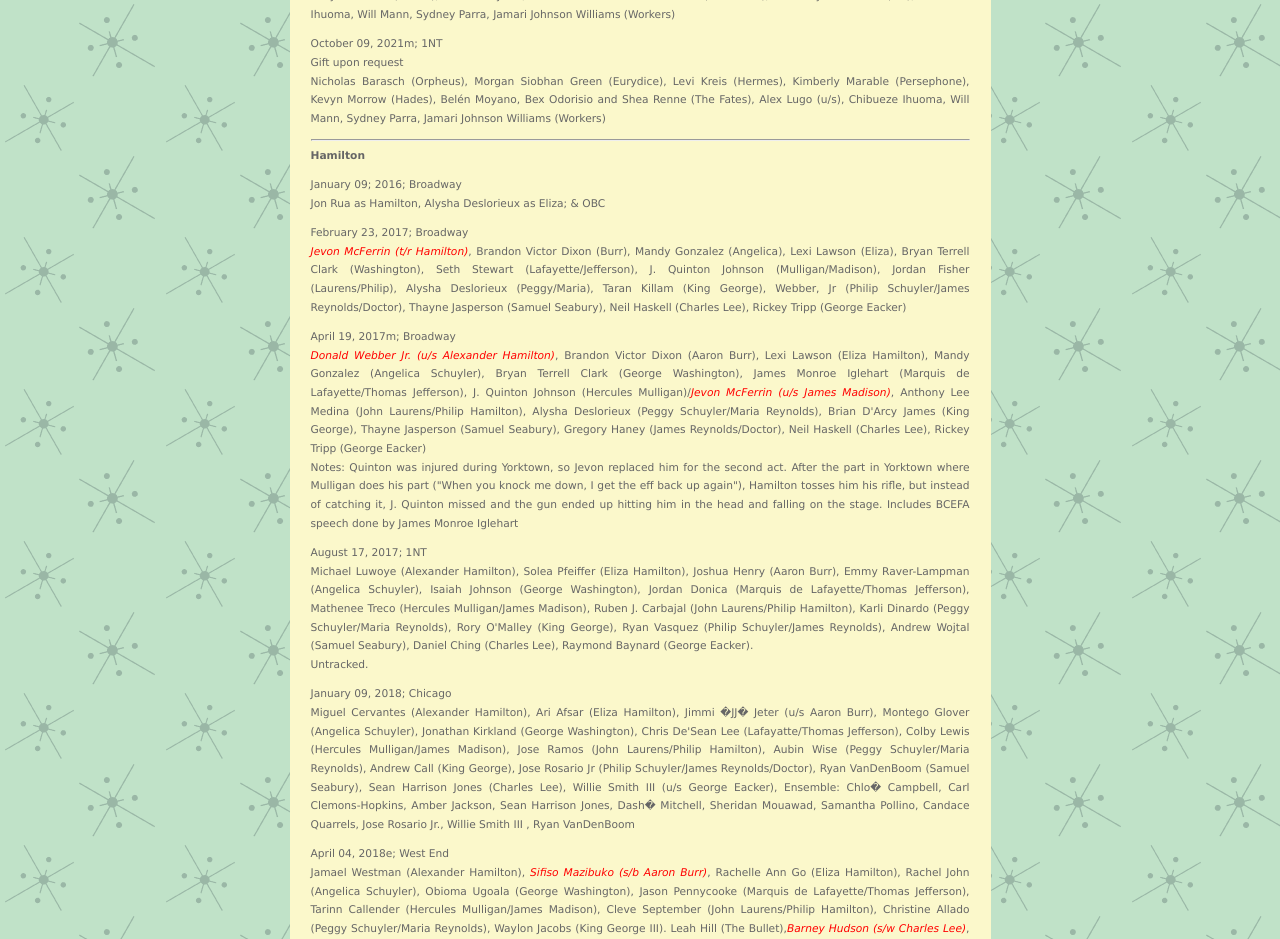
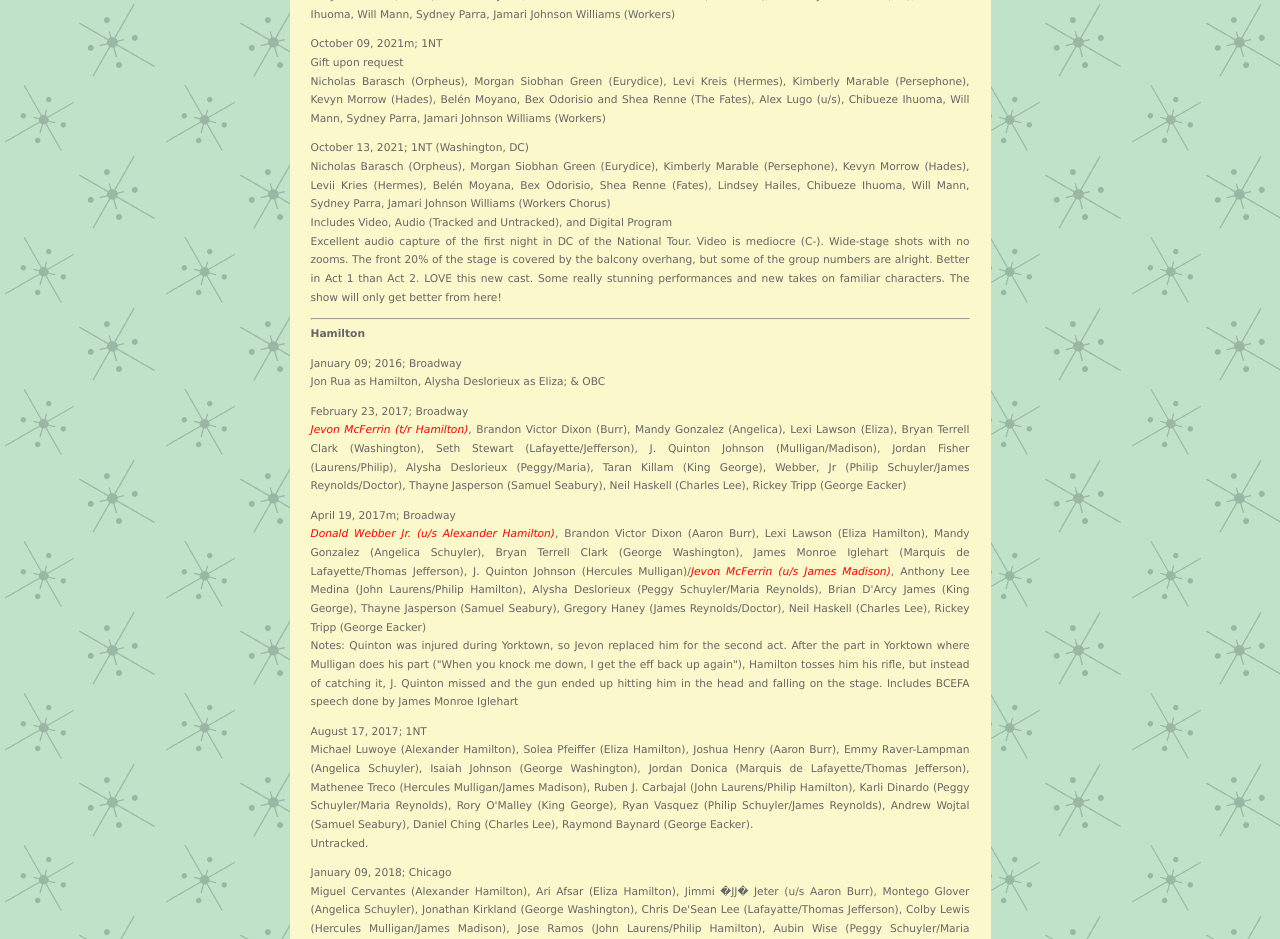
Before and after one commit to pixdrae/pixdrae.github.io, a plain HTML site: page audio.htm in a window 1280 px wide. Shown: the part 6760-7699 px from the top of the page. Drawn offline with Linux system fonts and the light colour scheme.

Commit message:
Update audio.htm

```diff
--- a/audio.htm
+++ b/audio.htm
@@ -465,6 +465,17 @@ Nicholas Barasch (Orpheus), Morgan Siobhan Green (Eurydice), Levi Kreis (Hermes)
 Nicholas Barasch (Orpheus), Morgan Siobhan Green (Eurydice), Levi Kreis (Hermes), Kimberly Marable (Persephone), Kevyn Morrow (Hades), Belén Moyano, Bex Odorisio and Shea Renne (The Fates), Alex Lugo (u/s), Chibueze Ihuoma, Will Mann, Sydney Parra, Jamari Johnson Williams (Workers)
 	</p>
 
+	<p>
+		October 13, 2021; 1NT (Washington, DC) <br>
+
+Nicholas Barasch (Orpheus), Morgan Siobhan Green (Eurydice), Kimberly Marable (Persephone), Kevyn Morrow (Hades), Levii Kries (Hermes), Belén Moyana, Bex Odorisio, Shea Renne (Fates), Lindsey Hailes, Chibueze Ihuoma, Will Mann, Sydney Parra, Jamari Johnson Williams (Workers Chorus)
+<br>
+Includes Video, Audio (Tracked and Untracked), and Digital Program
+		<br>
+
+Excellent audio capture of the first night in DC of the National Tour. Video is mediocre (C-). Wide-stage shots with no zooms. The front 20% of the stage is covered by the balcony overhang, but some of the group numbers are alright. Better in Act 1 than Act 2.
+LOVE this new cast. Some really stunning performances and new takes on familiar characters. The show will only get better from here!
+	</p>
 	<!--
 <hr />
 <b>Hairspray</b>
```
